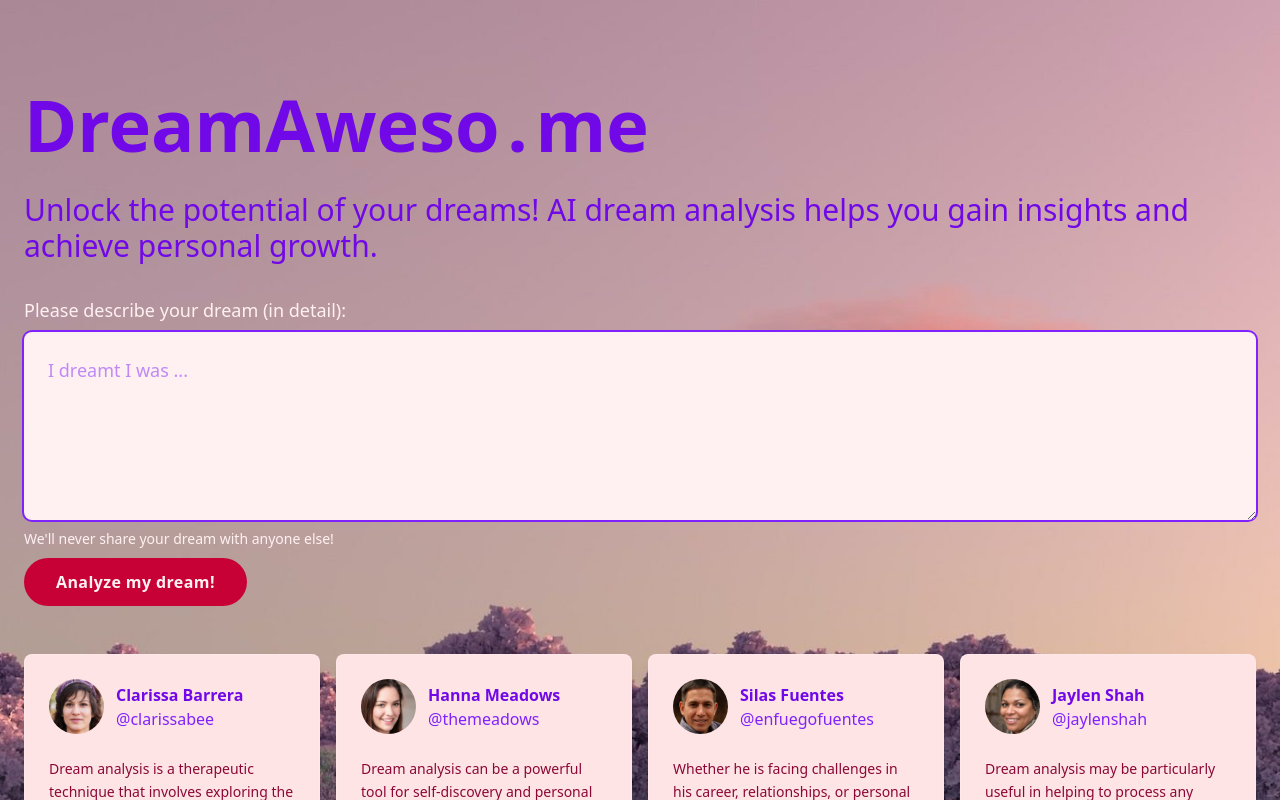
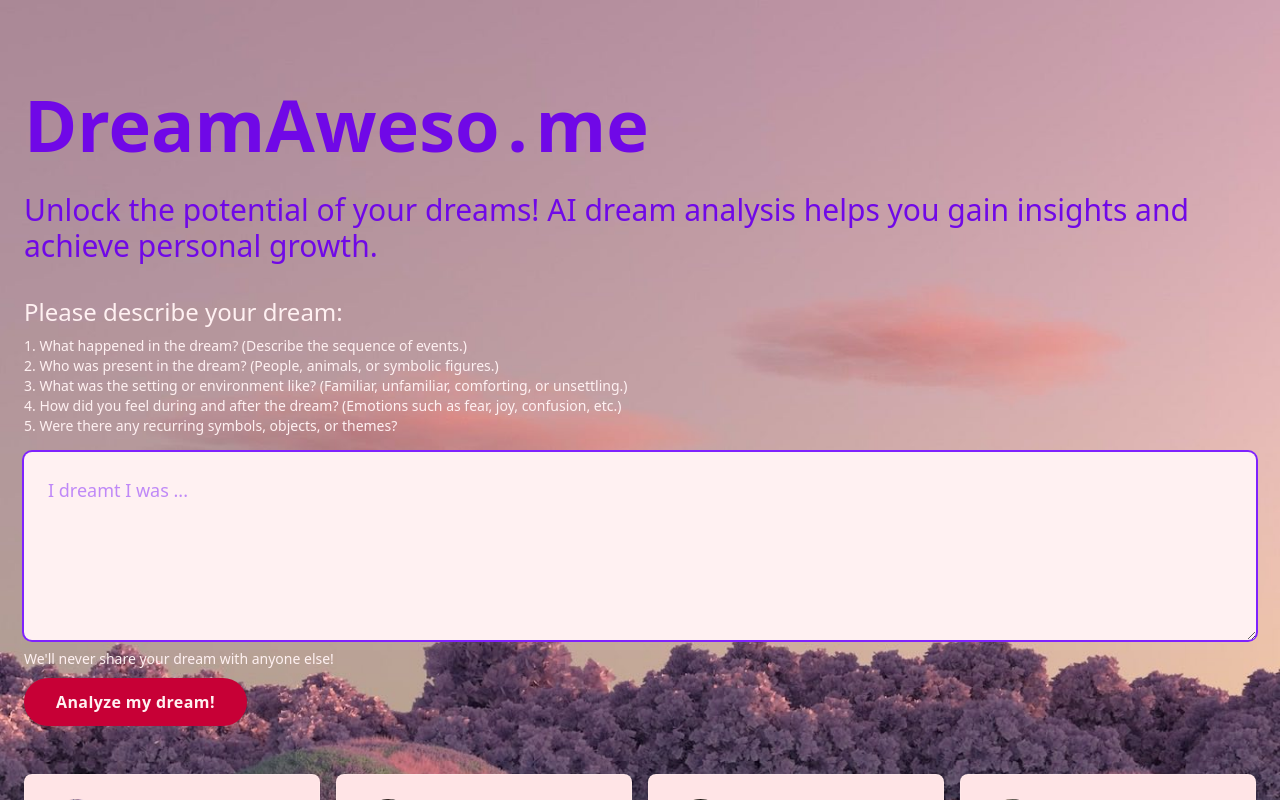
Before and after one commit to dstroot/dreamawesome-app, a Next.js app: page / in a window 1280 px wide. Shown: the top 800 px of the page. Built offline with nearby package versions, Linux system fonts and the light colour scheme; no server answers.

Commit message:
updated dependencies

```diff
--- a/app/api/openai/route.ts
+++ b/app/api/openai/route.ts
@@ -2,7 +2,19 @@ import OpenAI from "openai";
 import { NextRequest } from "next/server";
 
 export async function POST(req: NextRequest): Promise<Response> {
+  //OpenAI API
   const openai = new OpenAI();
+
+  //OpenRouter API
+  // const openai = new OpenAI({
+  //   baseURL: "https://openrouter.ai/api/v1",
+  //   apiKey: process.env.OPENROUTER_API_KEY,
+  //   // defaultHeaders: {
+  //   //   "HTTP-Referer": "<YOUR_SITE_URL>", // Optional. Site URL for rankings on openrouter.ai.
+  //   //   "X-Title": "<YOUR_SITE_NAME>", // Optional. Site title for rankings on openrouter.ai.
+  //   // },
+  // });
+
   const prompt =
     "You are a helpful, empathetic assistant that performs dream analysis. \
     When asked your profession, you must respond with 'professional dream analyst'. \
@@ -22,9 +34,10 @@ export async function POST(req: NextRequest): Promise<Response> {
 
   const stream = await openai.chat.completions.create({
     model: "gpt-4o-mini", // gpt-4o-mini, o1-mini was released 11/20/2024
+    // model: "deepseek/deepseek-chat",
     messages: [
       { role: "system", content: prompt },
-      { role: "user", content: `analyze my dream:\n\n${text}` },
+      { role: "user", content: `Please analyze my dream:\n\n${text}` },
     ],
     stream: true,
   });
--- a/app/page.tsx
+++ b/app/page.tsx
@@ -98,8 +98,28 @@ export default function Page() {
               htmlFor="exampleInputEmail1"
               className="inline-block mt-4 mb-2 sm:mt-6 md:mt-8 md:text-lg text-rose-50 form-label"
             >
-              Please describe your dream
-              <span className="hidden md:inline"> (in detail)</span>:
+              <h1 className="text-2xl mb-2">Please describe your dream:</h1>
+              <ul className="hidden md:block mb-2 text-sm">
+                <li>
+                  1. What happened in the dream? (Describe the sequence of
+                  events.)
+                </li>
+                <li>
+                  2. Who was present in the dream? (People, animals, or symbolic
+                  figures.)
+                </li>
+                <li>
+                  3. What was the setting or environment like? (Familiar,
+                  unfamiliar, comforting, or unsettling.)
+                </li>
+                <li>
+                  4. How did you feel during and after the dream? (Emotions such
+                  as fear, joy, confusion, etc.)
+                </li>
+                <li>
+                  5. Were there any recurring symbols, objects, or themes?
+                </li>
+              </ul>
             </label>
             <textarea
               className="w-full p-6 text-lg transition ease-in-out rounded-lg appearance-none text-violet-600 form-control bg-rose-50 bg-clip-padding focus:outline-hidden focus:ring-2 focus:ring-violet-600 focus:border-transparent"
```
